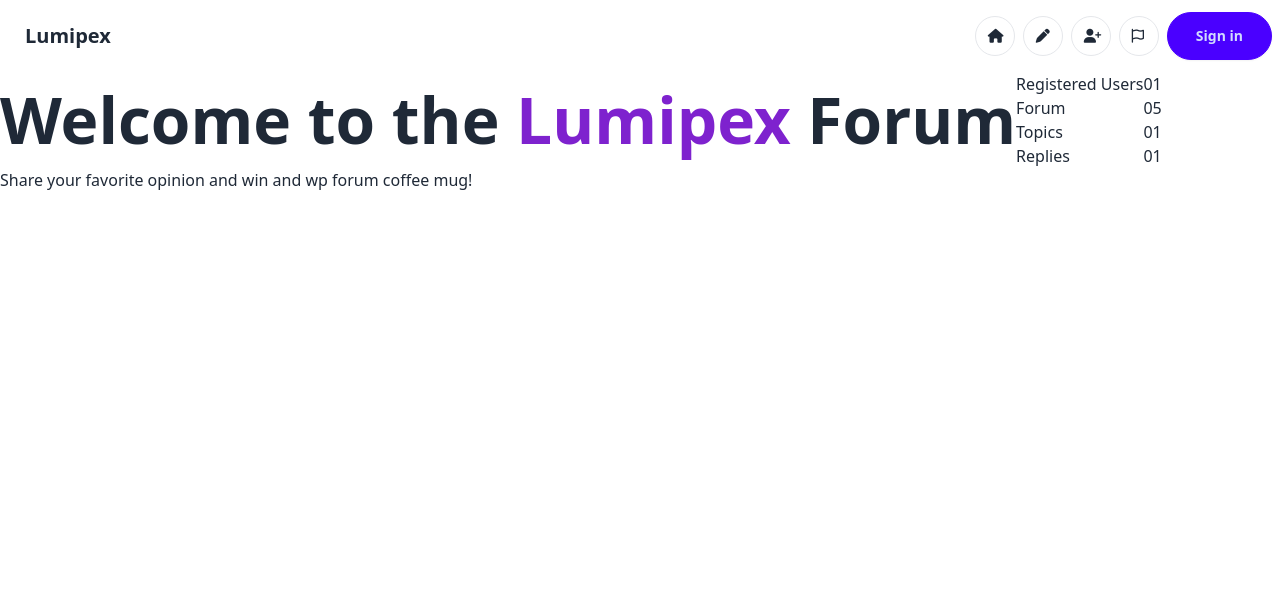
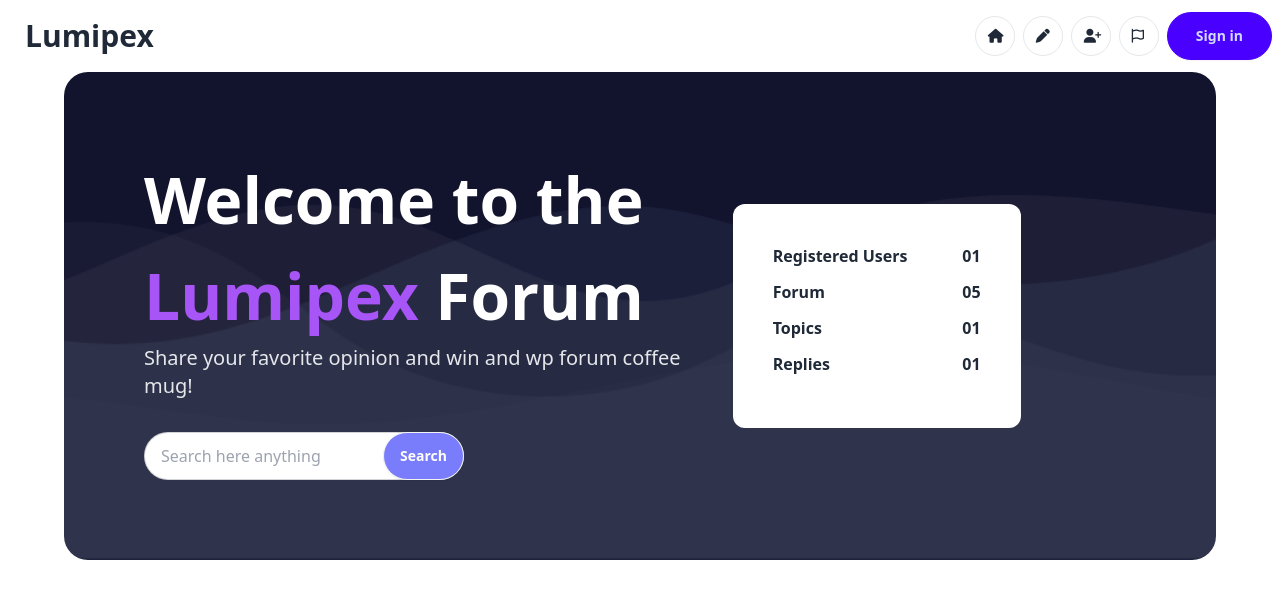
Before and after one commit to Abrarulctg/lumipex-forum, a plain HTML site: page index.html in a window 1280 px wide. Drawn offline with nearby package versions, Linux system fonts and the light colour scheme.

Commit message:
added banner section

```diff
--- a/index.html
+++ b/index.html
@@ -21,7 +21,7 @@
         <div>
             <div class="navbar bg-base-100">
                 <div class="flex-1">
-                    <a class="btn btn-ghost text-xl">Lumipex</a>
+                    <a class="btn btn-ghost text-xl lg:text-3xl font-extrabold">Lumipex</a>
                 </div>
                 <div class="flex-none">
                     <ul class="menu menu-horizontal gap-2">
@@ -43,33 +43,50 @@
         </div>
 
         <!-- Banner -->
-        <div class="bg-[./images/bgbanner.png]">
-            <div class="flex">
-                <div>
-                    <h1 class="text-[64px] font-extrabold">Welcome to the <span class="text-purple-700">Lumipex</span>
+        <div class="hero max-w-6xl mx-auto rounded-3xl bg-[#12132D] bg-[url(./images/bgbanner.png)] ">
+            <div class="hero-content flex-col lg:flex-row p-20">
+                <div class="flex flex-col lg:flex-row justify-between gap-6 items-center">
+                    <div class="w-7/12">
+                        <h1 class="text-[64px] text-white font-extrabold">Welcome to the <span
+                                class="text-purple-500">Lumipex</span>
                             Forum</h1>
-                    <p>Share your favorite opinion and win and wp forum coffee mug!</p>
-
+                        <p class="text-gray-200 text-xl mb-8">Share your favorite opinion and win and wp forum coffee
+                            mug!
+                        </p>
+                        <div class="relative max-w-xs">
+                            <input type="text" placeholder="Search here anything"
+                                class="input input-bordered w-full rounded-full" />
+                            <button
+                                class="btn rounded-full absolute right-0 font-bold bg-[#797DFC] hover:bg-[#4b51fb] text-white">Search</button>
                         </div>
-                <div>
-                    <div class="flex justify-between">
+                    </div>
+                    <div class="w-5/12 ">
+                        <div class="w-72 bg-white p-10 rounded-xl">
+                            <div class="flex justify-between mb-3 font-semibold">
                                 <h5>Registered Users</h5>
                                 <h5>01</h5>
                             </div>
-                    <div class="flex justify-between">
+                            <div class="flex justify-between mb-3 font-semibold">
                                 <h5>Forum</h5>
                                 <h5>05</h5>
                             </div>
-                    <div class="flex justify-between">
+                            <div class="flex justify-between mb-3 font-semibold">
                                 <h5>Topics</h5>
                                 <h5>01</h5>
                             </div>
-                    <div class="flex justify-between">
+                            <div class="flex justify-between mb-3 font-semibold">
                                 <h5>Replies</h5>
                                 <h5>01</h5>
                             </div>
                         </div>
                     </div>
+                </div>
+            </div>
+        </div>
+
+
+        <div class="bg-red-300 ">
+
         </div>
     </header>
 
```
Lines whose indentation alone changed are shown as unchanged.
